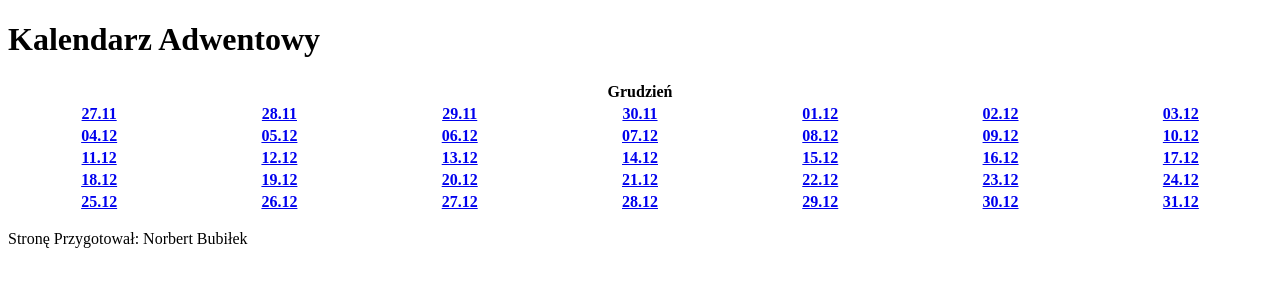
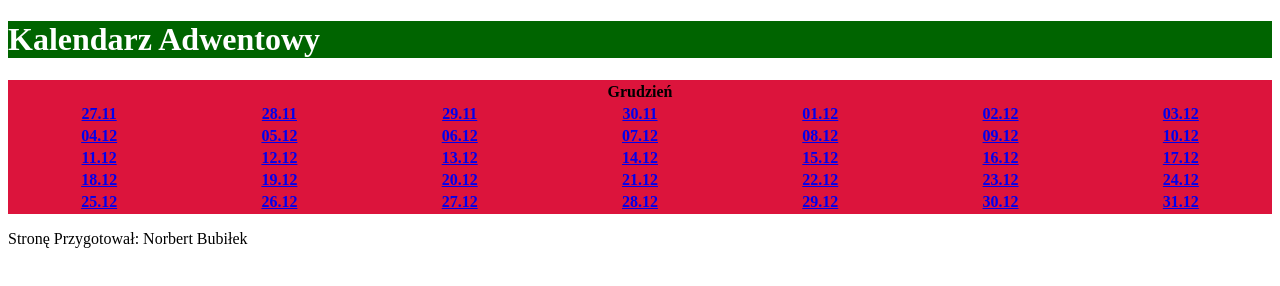
Before and after one commit to Norbix77/NB.Chrismasss-github.io, a plain HTML site: page index.html in a window 1280 px wide. Drawn offline with Linux system fonts and the light colour scheme.

Commit message:
Update index.html

```diff
--- a/index.html
+++ b/index.html
@@ -5,11 +5,11 @@
         <title>Kalendarz Adwentowy</title>
     </head>
     <body>
-        <header>
-            <h1>Kalendarz Adwentowy</h1>
+        <header style="background-color: darkgreen;">
+            <h1 style="color: white;">Kalendarz Adwentowy</h1>
         </header>
-        <main>
-            <table style="width:100%">
+        <main style="background-color: crimson;">
+            <table style="width:100%;,border:1px solid;, border-color: aqua;">
                 <tr><th colspan="7">Grudzień</th></tr>
                 <tr><th><a href="https://th.bing.com/th/id/OIP.pPQPKt4TBfzV6JTWsx_DjwHaHa?rs=1&pid=ImgDetMain">27.11</a></th><th><a href="https://th.bing.com/th/id/OIP.pPQPKt4TBfzV6JTWsx_DjwHaHa?rs=1&pid=ImgDetMain">28.11</a></th><th><a href="https://th.bing.com/th/id/OIP.pPQPKt4TBfzV6JTWsx_DjwHaHa?rs=1&pid=ImgDetMain">29.11</a></th><th><a href="https://th.bing.com/th/id/OIP.pPQPKt4TBfzV6JTWsx_DjwHaHa?rs=1&pid=ImgDetMain">30.11</a></th><th><a href="https://www.youtube.com/shorts/wOmdBZWqy4Q">01.12</a></th><th><a href="https://www.youtube.com/watch?v=zuQ14TiStCU">02.12</a></th><th><a href="https://th.bing.com/th/id/OIP.YgKBAxLs4Qv-GS1zPC8aQAHaFV?rs=1&pid=ImgDetMain">03.12</a></th></tr>
                 <tr><th><a href="https://www.youtube.com/watch?v=AABM0eZwVF8">04.12</a></th><th><a href="https://www.youtube.com/watch?v=u-94OyOaSoY">05.12</a></th><th><a href="https://pbs.twimg.com/media/EWUuefPWoAAJZrl?format=jpg&name=small">06.12</a></th><th><a href="https://bullet-echo.fandom.com/wiki/Bullet_Echo_Wiki">07.12</a></th><th><a href="https://www.specshop.pl/">08.12</a></th><th><a href="https://store.steampowered.com/app/297860/SplitSecond/">09.12</a></th><th><a href="https://www.newgrounds.com/portal/view/550714">10.12</a></th></tr>
```
